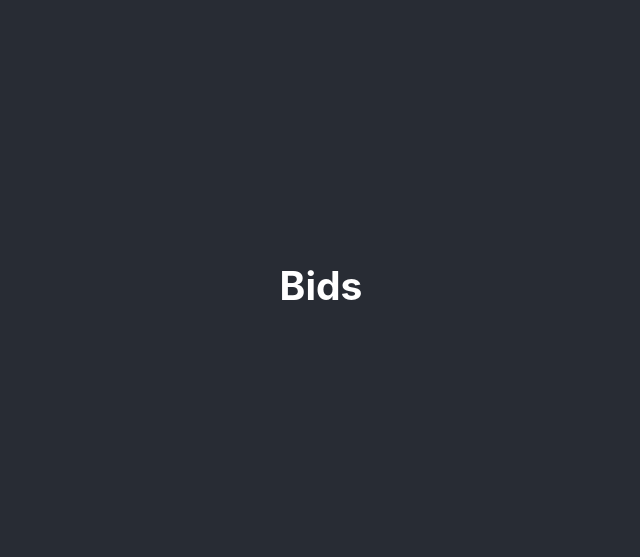
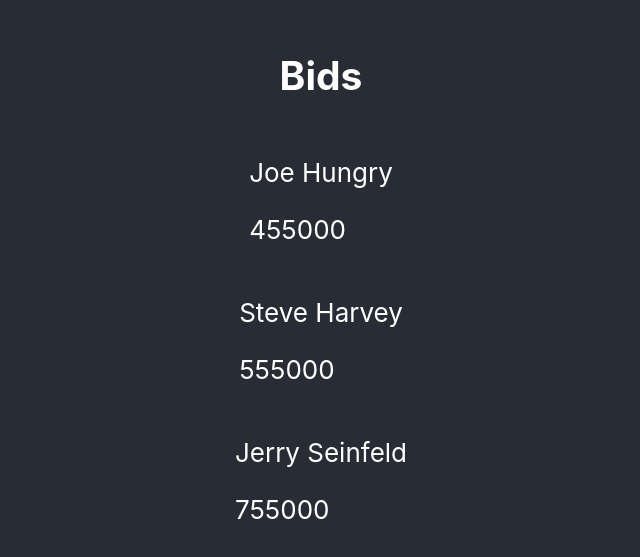
Before and after one commit to gooseisdead/house_bidder_basic, a React (Create React App) app: page / in a window 1280 px wide. Shown: the part 915-1472 px from the top of the page, without its empty margins (319-959 px from the left). Built offline with nearby package versions, Linux system fonts and the light colour scheme; data requests are answered from the project's data file.

Commit message:
bid json

```diff
--- /dev/null
+++ b/db.json
@@ -0,0 +1,19 @@
+{
+  "bidders": [
+    {
+      "id": 1,
+      "name": "Joe Hungry",
+      "bid": 455000
+    },
+    {
+      "id": 2,
+      "name": "Steve Harvey",
+      "bid": 555000
+    },
+    {
+      "id": 3,
+      "name": "Jerry Seinfeld",
+      "bid": 755000
+    }
+  ]
+}
--- /dev/null
+++ b/json-server.json
@@ -0,0 +1,3 @@
+{
+    "port": 8000
+}
--- /dev/null
+++ b/src/Components/Bidder.js
@@ -0,0 +1,19 @@
+import React from 'react';
+
+class Bidder extends React.Component {
+
+
+    render () {
+        const { bidder } = this.props;
+        return (
+
+            <div className="bidder">
+                <p>{bidder.name}</p>
+                <p>{bidder.bid}</p>
+            </div>
+
+        )
+    }
+}
+
+export default Bidder;
--- a/src/Containers/BidContainer.js
+++ b/src/Containers/BidContainer.js
@@ -1,11 +1,31 @@
 import React from 'react';
+import Bidder from '../Components/Bidder'
 
-function BidContainer() {
-    return (
-        <div className="bid-container">
-            <h2>Bids</h2>
-        </div>
-    )
+class BidContainer extends React.Component {
+
+    state = {
+        api: []
+    }
+
+    componentDidMount() {
+        fetch("http://localhost:8000/bidders")
+        .then(resp => resp.json())
+        .then(data => this.setState({ api: data}))
+    }
+
+    renderBidders = () => {
+        let filteredArray = this.state.api
+        return filteredArray.map(el => <Bidder key={el.id} bidder={el} />)
+    }
+
+    render() {
+        return (
+            <div className="bid-container">
+                <h2>Bids</h2>
+                {this.renderBidders()}
+            </div>
+        )
+    }
 }
 
 export default BidContainer
```
Also changed, not shown: 1 other file (tests, documents, lock files or other folders).
